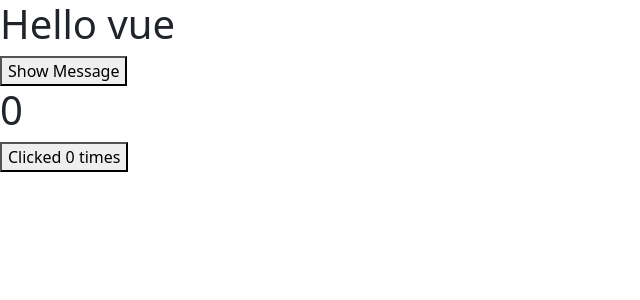
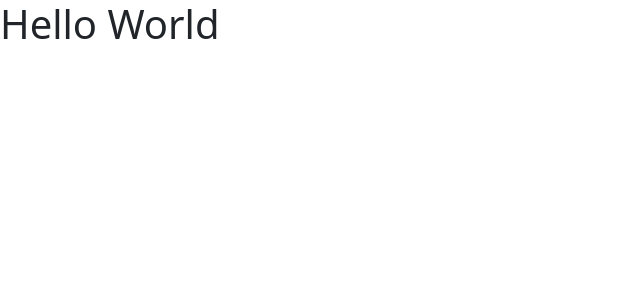
Before and after one commit to JLXP/vue-components-2, a Vue app: page / in a window 1280 px wide. Shown: the top 300 px of the page, without its empty margins (0-640 px from the left). Built offline with nearby package versions, Linux system fonts and the light colour scheme.

Commit message:
Limpieza del ProyectoFinal

```diff
--- a/src/App.vue
+++ b/src/App.vue
@@ -1,51 +1,7 @@
 <template>
-  <h1>Hello vue</h1>
-  <button @click="showMessage">Show Message</button>
-  <br />
-  <h1>{{ count }}</h1>
-  <button @click="count++">Clicked {{ count }} times</button>
-  <ButtonContainer v-if="count == 1" />
+  <h1>Hello World</h1>
 </template>
 
 <script setup>
-import ButtonContainer from "./components/ButtonContainer.vue";
-import {
-  onBeforeMount,
-  onMounted,
-  onBeforeUpdate,
-  onUpdated,
-  onBeforeUnmount,
-  onUnmounted,
-  ref,
-} from "vue";
 
-const message = ref("Hello Vue");
-const showMessage = () => {
-  message.value = "Hello Vue from function";
-};
-const count = ref(0);
-
-onBeforeMount(() => {
-  console.log("onBeforeMount - App.vue");
-});
-
-onMounted(() => {
-  console.log("onMounted - App.vue");
-});
-
-onBeforeUpdate(() => {
-  console.log("onBeforeUpdate - App.vue");
-});
-
-onUpdated(() => {
-  console.log("onUpdated - App.vue");
-});
-
-onBeforeUnmount(() => {
-  console.log("onBeforeUnmount - App.vue");
-});
-
-onUnmounted(() => {
-  console.log("onUnmounted - App.vue");
-});
 </script>
--- a/src/components/ButtonContainer.vue
+++ b/src/components/ButtonContainer.vue
@@ -1,40 +1,6 @@
 <template>
-  <button @click="count++">Clicked {{ count }} times</button>
+  Counter
 </template>
 <script setup>
-import {
-  ref,
-  onBeforeMount,
-  onMounted,
-  onBeforeUpdate,
-  onUpdated,
-  onBeforeUnmount,
-  onUnmounted,
-} from "vue";
 
-onBeforeMount(() => {
-  console.log("onBeforeMount - ButtonCounter.vue");
-});
-
-onMounted(() => {
-  console.log("onMounted - ButtonCounter.vue");
-});
-
-onBeforeUpdate(() => {
-  console.log("onBeforeUpdate - ButtonCounter.vue");
-});
-
-onUpdated(() => {
-  console.log("onUpdated - ButtonCounter.vue");
-});
-
-onBeforeUnmount(() => {
-  console.log("onBeforeUnmount - ButtonCounter.vue");
-});
-
-onUnmounted(() => {
-  console.log("onUnmounted - ButtonCounter.vue");
-});
-
-const count = ref(0);
 </script>
```
